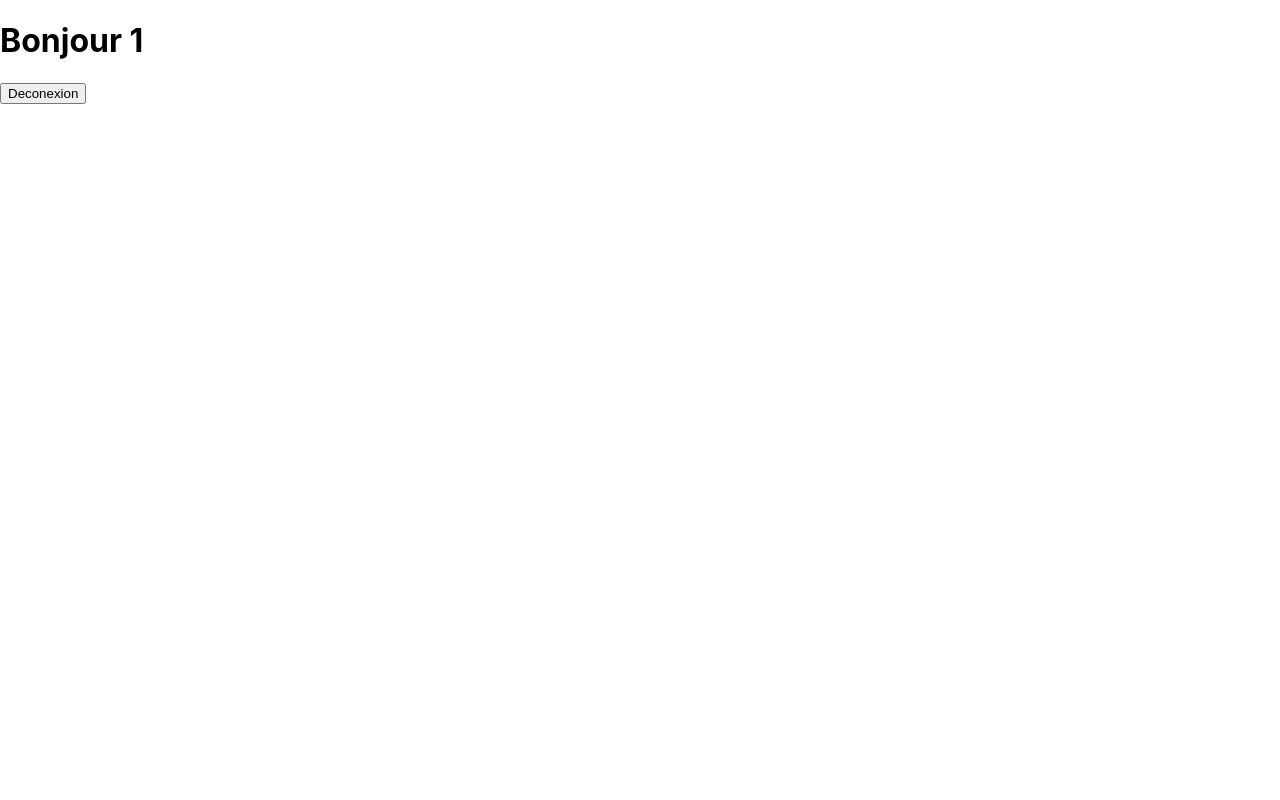
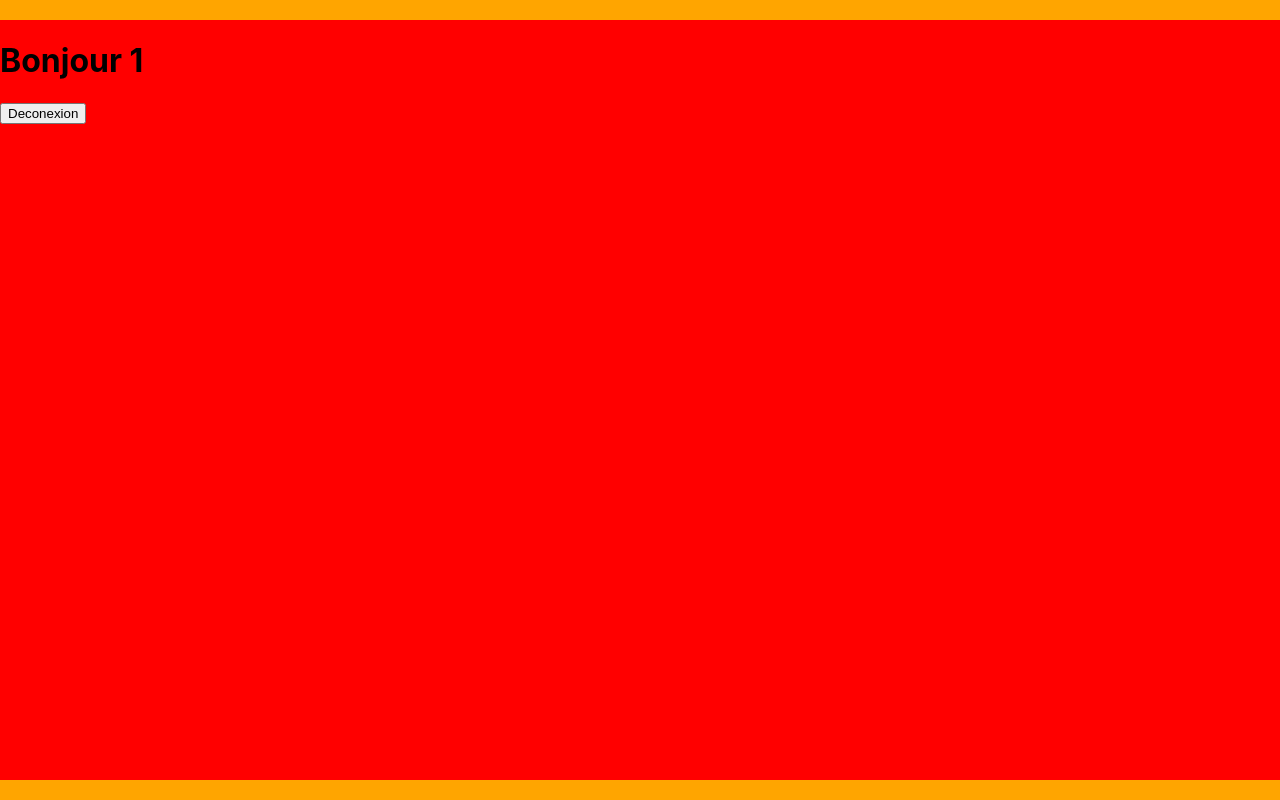
Before and after one commit to Bouria-ux/crazee-burger, a React (Create React App) app: page /Order/1 in a window 1280 px wide. Built offline with nearby package versions, Linux system fonts and the light colour scheme.

Commit message:
🚧 F04 : ORDER > layout > add container

```diff
--- a/src/components/Pages/Order/Orderpage.js
+++ b/src/components/Pages/Order/Orderpage.js
@@ -1,5 +1,6 @@
 import React from 'react'
 import { Link, useParams } from "react-router-dom"
+import styled from 'styled-components'
 
 export default function Orderpage() {
   //State
@@ -8,9 +9,26 @@ export default function Orderpage() {
   console.log("username:", username)
   //Affichage
   return (
-    <div>
-      <h1>Bonjour {username}</h1>
-        <Link to="/"> <button>Deconexion</button></Link>
+    <OrderpageStyled>
+      <div className="container">
+        <h1>Bonjour {username}</h1>
+          <Link to="/">
+          <button>Deconexion</button></Link>
       </div>
+      </OrderpageStyled>
   )
 }
+
+const OrderpageStyled = styled.div`
+background: orange;
+height: 100vh;
+display: flex;
+justify-content: center;
+align-items: center;
+
+.container{
+  background: red;
+  height: 95vh;
+  width: 1400px;
+}
+`;
```
